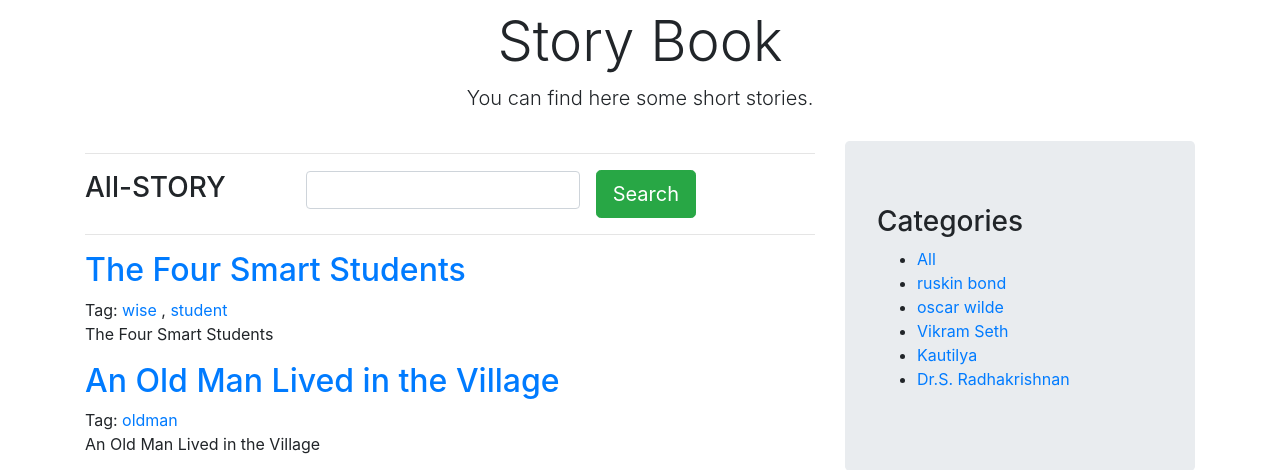
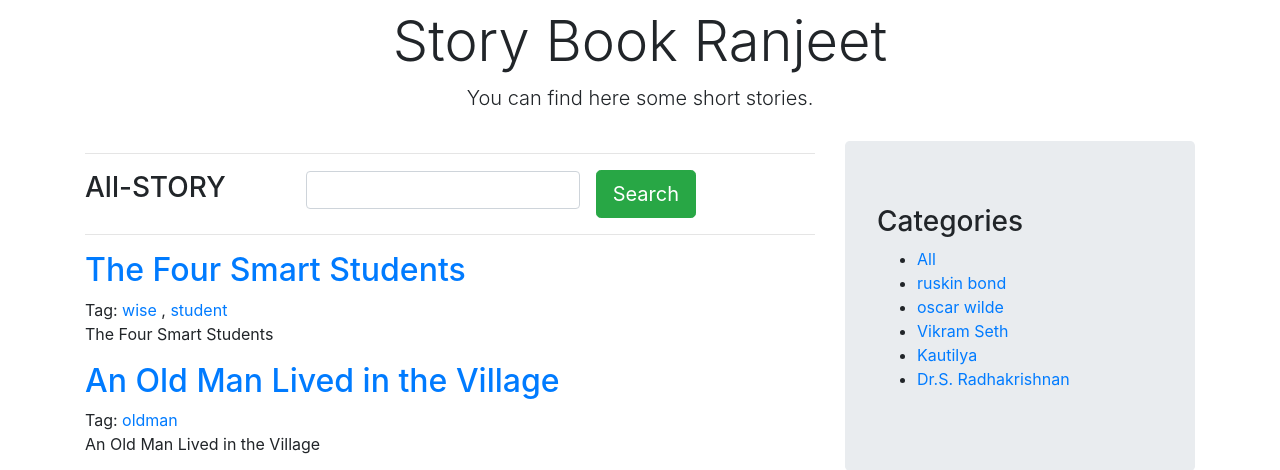
Before and after one commit to ranjeeteock99/storybook, a Django app: page / in a window 1280 px wide. Shown: the part 56-526 px from the top of the page. Run offline with Django 3.2, Linux system fonts and the light colour scheme; data comes from the database, SQL or seed files in the repository; parts of the project's set-up code (start-up, migrations or seed data) failed here and were passed over; some libraries are stand-ins or nearby versions.

Commit message:
second commit

```diff
--- a/story/templates/story/story_list.html
+++ b/story/templates/story/story_list.html
@@ -6,7 +6,7 @@
 
 {%  block body  %}
 <div class="pricing-header px-2 py-2 pt-md-2 pb-md-2 mx-auto text-center">
-    <h2 class="display-4">Story Book</h2>
+    <h2 class="display-4">Story Book Ranjeet</h2>
     <p class="lead">You can find here some short stories.</p>
 </div>
 <div class="container">
```
